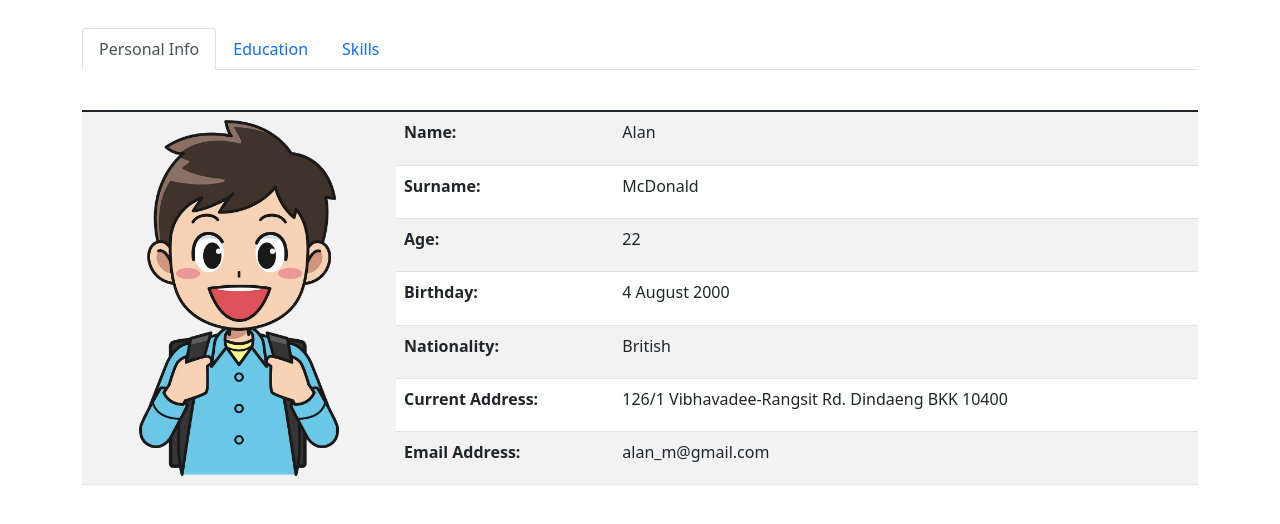
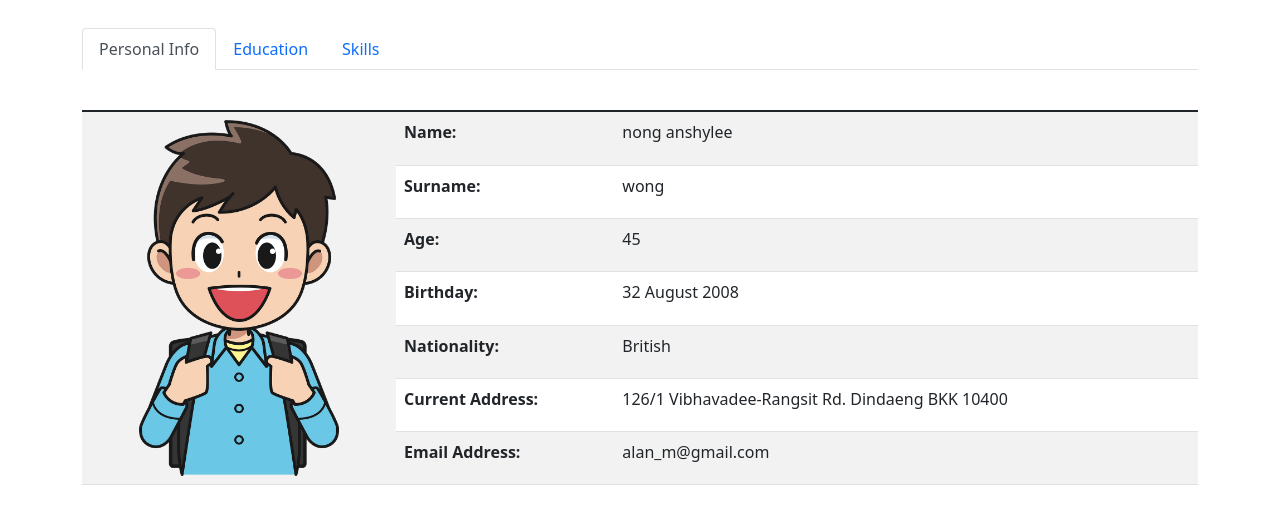
Before and after one commit to golf80kg/ex5ammy, a plain HTML site: page index.html in a window 1280 px wide. Shown: the part 58-582 px from the top of the page. Drawn offline with nearby package versions, Linux system fonts and the light colour scheme.

Commit message:
Initial commit -adding all files and correct my personal inforrmation

```diff
--- a/index.html
+++ b/index.html
@@ -35,19 +35,19 @@
       <tr>
 		<td rowspan="7"><img src="images/alan.png" class="rounded mx-auto d-block" alt="Alan McDonald" width="200" height="356"></td>
         <th>Name:</th>
-        <td>Alan</td>
+        <td>nong anshylee</td>
       </tr>
       <tr>
         <th>Surname:</th>
-        <td>McDonald</td>
+        <td>wong</td>
       </tr>
 	  <tr>
         <th>Age:</th>
-        <td>22</td>
+        <td>45</td>
       </tr>
 	  <tr>
         <th>Birthday:</th>
-        <td>4 August 2000</td>
+        <td>32 August 2008</td>
       </tr>
 	  <tr>
         <th>Nationality:</th>
```
